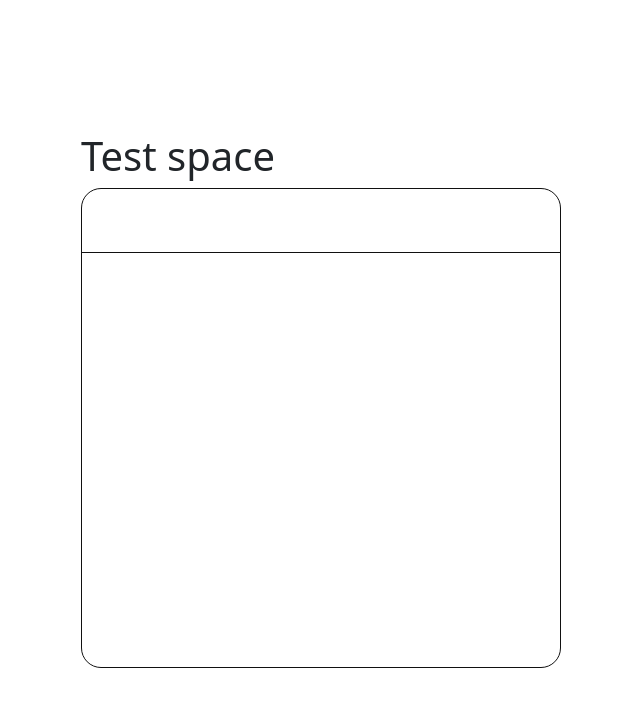
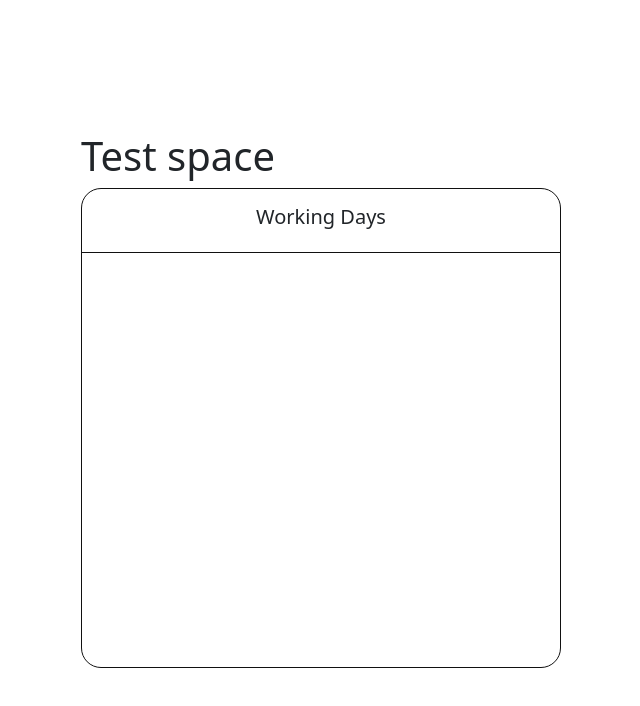
Before and after one commit to CrossroadsAcademy/queue-admin-frontend, a React (Create React App) app: page / in a window 1280 px wide. Shown: the top 706 px of the page, without its empty margins (319-959 px from the left). Built offline with nearby package versions, Linux system fonts and the light colour scheme.

Commit message:
Heading created

```diff
--- a/src/UI/DaySelectionTable/DaySelectionTable.jsx
+++ b/src/UI/DaySelectionTable/DaySelectionTable.jsx
@@ -4,7 +4,9 @@ import classes from './dayselection.module.css'
 const DaySelectionTable = () => {
   return (
     <div className={classes.mainWrapper}>
-        <div className={classes.heading}></div>
+        <div className={classes.heading}>
+            <h6>Working Days</h6>
+        </div>
         <div className=""></div>
     </div>
   )
--- a/src/UI/DaySelectionTable/dayselection.module.css
+++ b/src/UI/DaySelectionTable/dayselection.module.css
@@ -8,4 +8,11 @@
     width: 100%;
     height: 4rem;
     border-bottom: 1px solid #111;
+    display: flex;
+    align-items: center;
+    justify-content: center;
 }
+
+.heading h6 {
+    font-size: 20px;
+}
```
